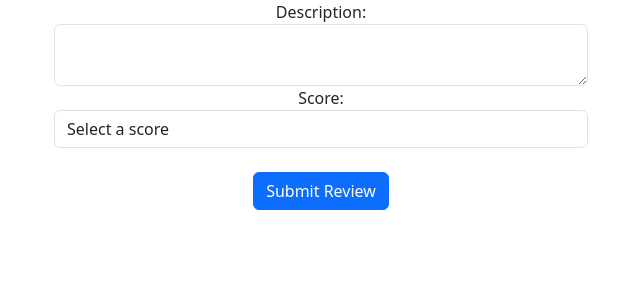
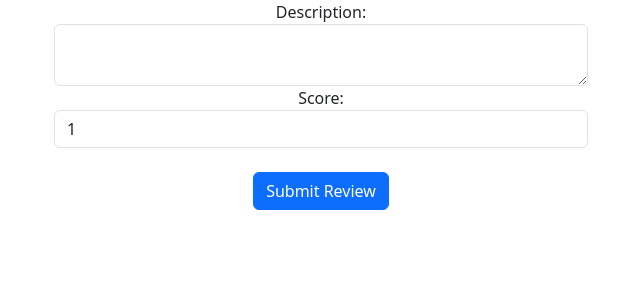
Before and after one commit to lucicaelena/beauty_salon_scheduler, a Django app: template beautysalon/appointments/templates/review.html in a window 1280 px wide. Shown: the part 56-356 px from the top of the page, without its empty margins (319-959 px from the left). Run offline with Django 5.2, Linux system fonts and the light colour scheme; the template is opened without the code that fills it, so the values that code supplies are empty.

Commit message:
add templates review,select_hour

```diff
--- a/beautysalon/appointments/templates/review.html
+++ b/beautysalon/appointments/templates/review.html
@@ -2,16 +2,15 @@
 
 {% block content %}
 <div class="container w-50 mx-auto">
-    <form method="POST" class="form-inline" >
+    <form method="POST" class="form-inline">
         {% csrf_token %}
         <div class="form-group">
-            <label for="review_description">Description:</label>
-            <textarea name="review_description" id="review_description" class="form-control" required></textarea>
+            <label for="description">Description:</label>
+            <textarea name="description" id="description" class="form-control" required></textarea>
         </div>
         <div class="form-group">
-            <label for="review_score">Score:</label>
-            <select name="review_score" id="review_score" class="form-control" required>
-                <option value="">Select a score</option>
+            <label for="score">Score:</label>
+            <select name="score" id="score" class="form-control" required>
                 <option value="1">1</option>
                 <option value="2">2</option>
                 <option value="3">3</option>
--- a/beautysalon/appointments/templates/select_hour.html
+++ b/beautysalon/appointments/templates/select_hour.html
@@ -12,7 +12,9 @@
 <h5>{{ date }}</h5>
 <h1>Alege ora:</h1>
 {% for time_slot in time_slots %}
+
  <a href="/salon/{{ salon.id }}/service/{{ service.id }}/employee/{{ employee.id }}/date/{{ date }}/hour/{{ time_slot }}:00">{{ time_slot }}:00</a>
  <hr>
+
 {% endfor %}
 {% endblock %}
```
